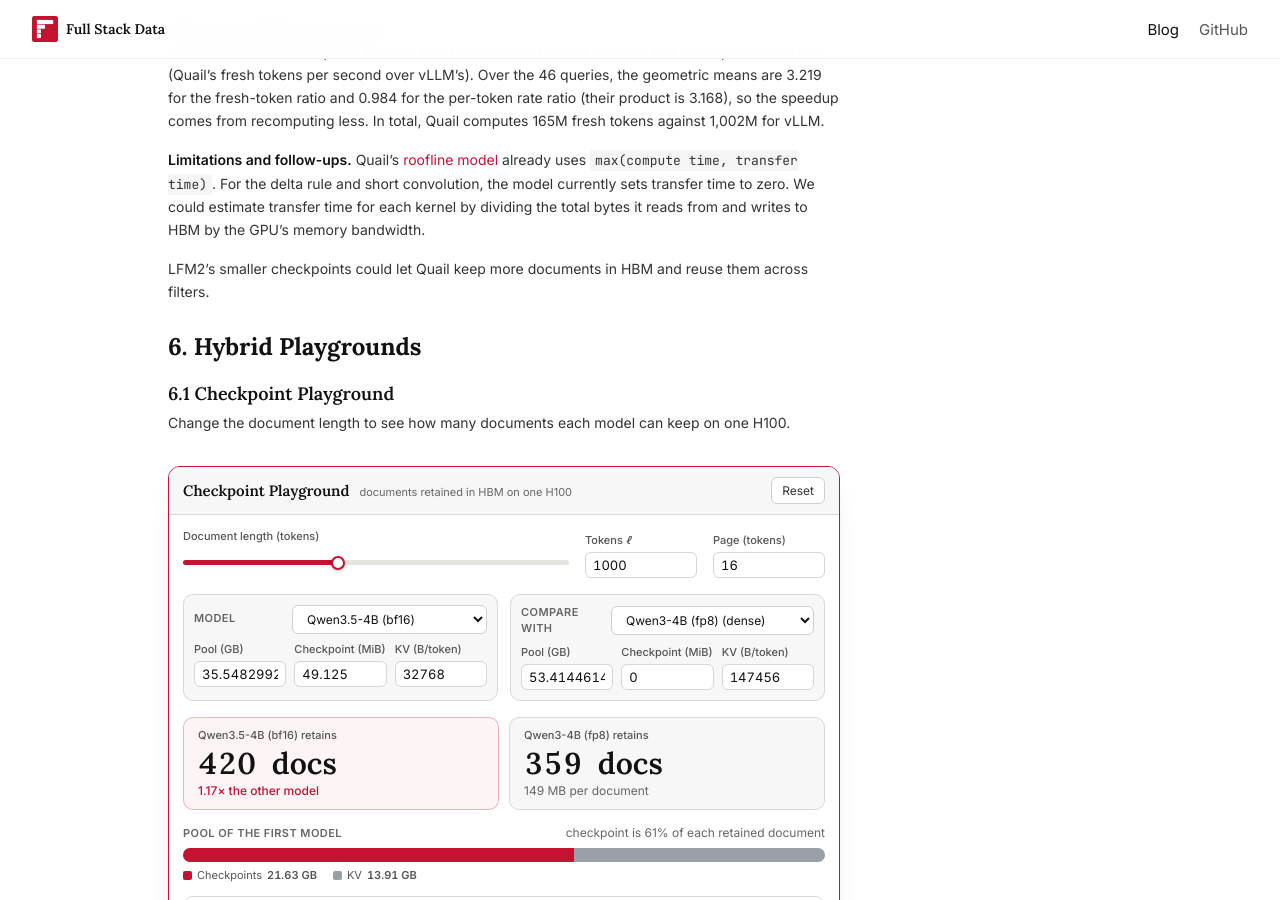
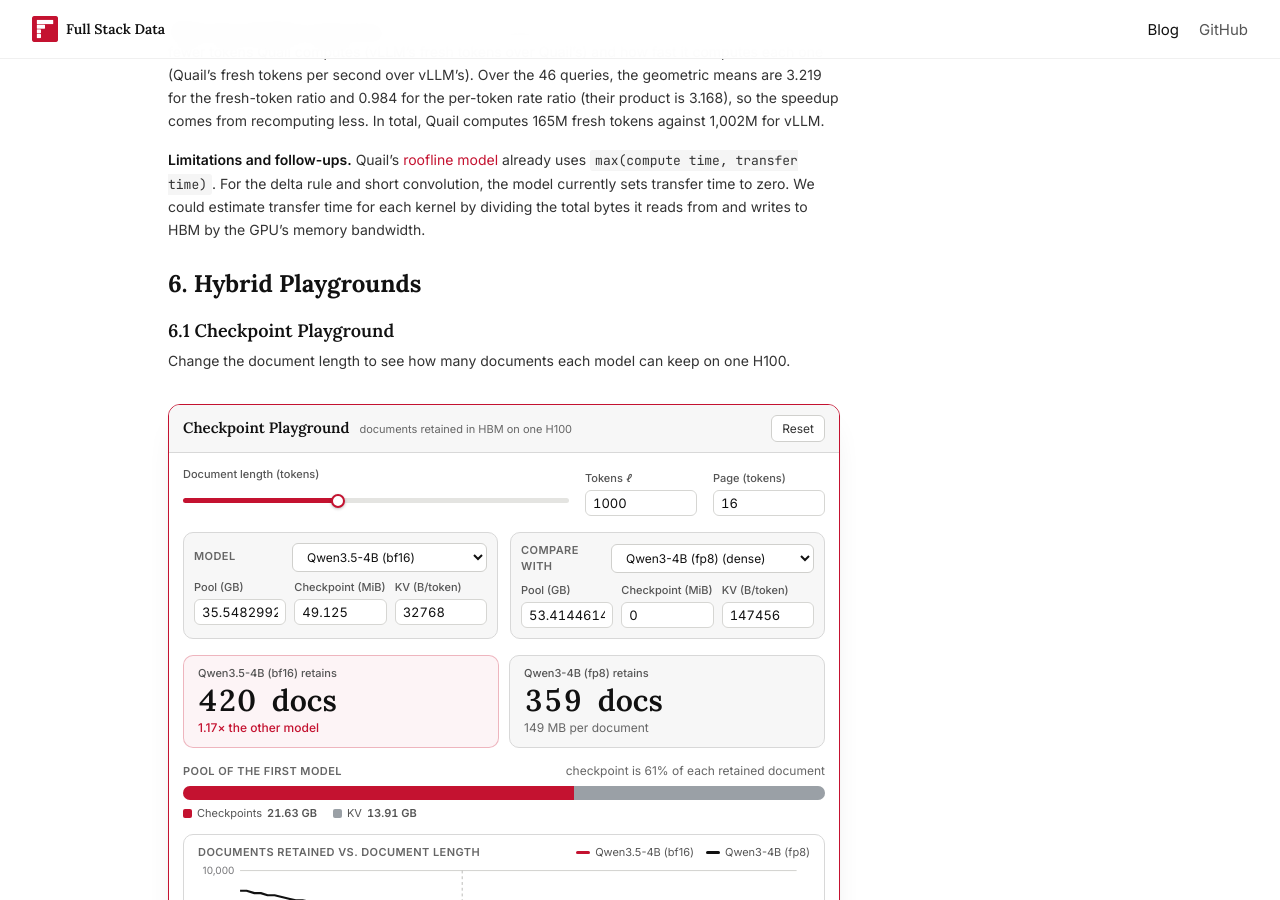
Before and after one commit to fsdatalab/fsdatalab.github.io, a Jekyll site: the page built from _posts/2026-11-16-hybrid-models-in-quail.md, in a window 1280 px wide and 900 px high, scrolled down 9646 px. Built offline with Jekyll 4.4.1, drawn with Linux system fonts in a browser that asks for light colours.

Commit message:
Remove the LFM2 aside from the cost-model discussion

```diff
--- a/_posts/2026-11-16-hybrid-models-in-quail.md
+++ b/_posts/2026-11-16-hybrid-models-in-quail.md
@@ -371,8 +371,6 @@ Quail is faster on 45 of the 46 queries and on par on the last one. On REL-AGENT
 
 **Limitations and follow-ups.** Quail’s [roofline model](#4-updated-cost-model) already uses `max(compute time, transfer time)`. For the delta rule and short convolution, the model currently sets transfer time to zero. We could estimate transfer time for each kernel by dividing the total bytes it reads from and writes to HBM by the GPU’s memory bandwidth.
 
-LFM2’s smaller checkpoints could let Quail keep more documents in HBM and reuse them across filters.
-
 # 6. Hybrid Playgrounds
 
 ## 6.1 Checkpoint Playground
```
